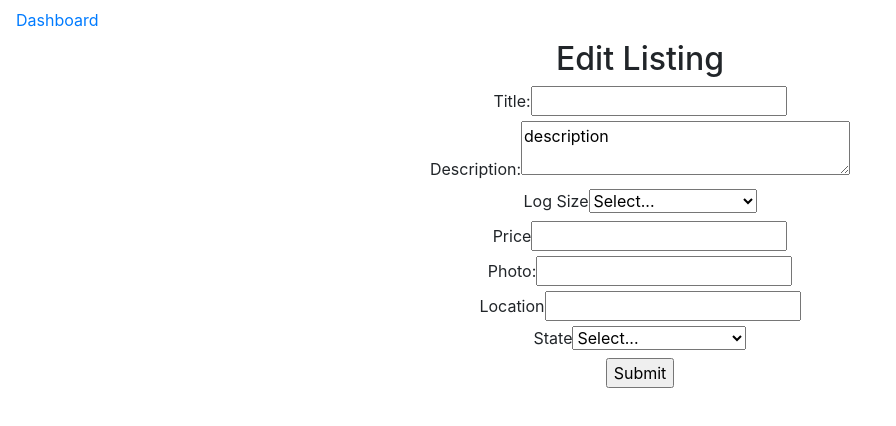
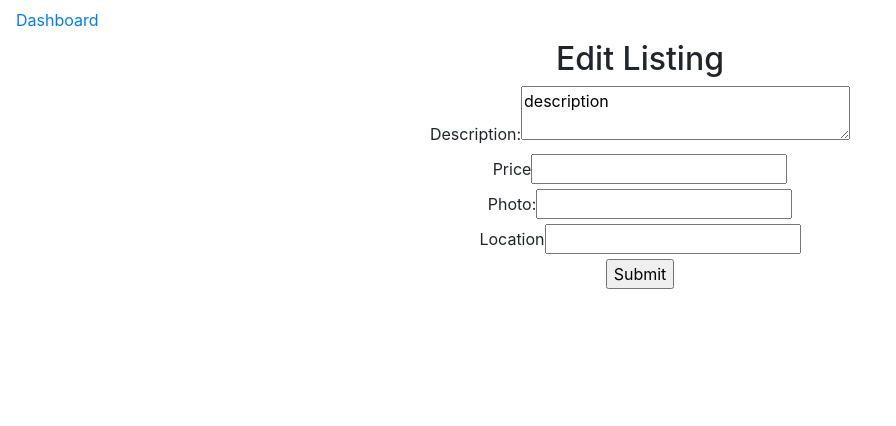
Before and after one commit to bwft-RVcamping-Airbnb/Frontend, a React (Create React App) app: page /listing/1/edit in a window 1280 px wide. Shown: the top 426 px of the page, without its empty margins (0-896 px from the left). Built offline with nearby package versions, Linux system fonts and the light colour scheme; sample sign-in values are in the browser's storage.

Commit message:
code cleanup

```diff
--- a/src/actions/deleteListingAction.js
+++ b/src/actions/deleteListingAction.js
@@ -14,7 +14,7 @@ export const deleteListingAction = id => dispatch => {
                 payload: res.message
             })
 
-            dispatch(push('/dashboard'));
+            // dispatch(push('/dashboard'));
 
             console.log(res);
         })
--- a/src/components/Listings/AddListing.js
+++ b/src/components/Listings/AddListing.js
@@ -35,17 +35,17 @@ const AddListing = props => {
             <div className="form-container">
 
             <form className="App" onSubmit={handleSubmit(onSubmit)}>
-            <div>
+            {/* <div>
               <label>Title: </label>
               <input type="text" name='title' ref={register({title: 'title'},{required: true})}/>
               {errors.title && errors.title.type === 'required' && (<p>This is required</p>)}
-            </div>
+            </div> */}
             <div>
               <label>Description: </label>
               <textarea rows="2" cols="30" name='description' ref={register({description: 'description'},{required: true})}/>
               {errors.description && <p>This is required</p>}
             </div>
-            <div>
+            {/* <div>
             <label>Log Size</label>
               <select name='size' ref={register({size: 'size'},{ required: true})} >
                 <option value="">Select...</option>
@@ -55,7 +55,7 @@ const AddListing = props => {
                 <option value="xlarge">XLarge 36ft to 43ft</option>
               </select>
               {errors.size && <p>This is required</p>}
-            </div>
+            </div> */}
             <div>
               <label>Price</label>
               <input type="number" name='price' ref={register({price: 'price'},{required: true})} />
@@ -71,7 +71,7 @@ const AddListing = props => {
               <input type="text" name='location' ref={register({location: 'location'},{ required: true})} />
               {errors.location && errors.location.type === 'required' && (<p>This is required</p>)}
             </div>
-            <div>
+            {/* <div>
             <label>State</label>
               <select name='state' ref={register({state: 'state'},{ required: true})} >
                 <option value="">Select...</option>
@@ -128,7 +128,7 @@ const AddListing = props => {
                 <option value="WY">Wyoming</option>
               </select>
               {errors.state && <p>This is required</p>}
-            </div>
+            </div> */}
 
 
               <input type='submit' />
--- a/src/components/Listings/EditListing.js
+++ b/src/components/Listings/EditListing.js
@@ -34,17 +34,17 @@ const EditListing = props => {
             <div className="form-container">
 
             <form className="App" onSubmit={handleSubmit(onSubmit)}>
-            <div>
+            {/* <div>
               <label>Title: </label>
               <input type="text" name='title' ref={register({title: 'title'},{required: true})}/>
               {errors.title && errors.title.type === 'required' && (<p>This is required</p>)}
-            </div>
+            </div> */}
             <div>
               <label>Description: </label>
               <textarea rows="2" cols="30" name='description' defaultValue={'description'} ref={register({description: 'description'},{required: true})}/>
               {errors.description && <p>This is required</p>}
             </div>
-            <div>
+            {/* <div>
             <label>Log Size</label>
               <select name='size' ref={register({size: 'size'},{ required: true})} >
                 <option value="">Select...</option>
@@ -54,7 +54,7 @@ const EditListing = props => {
                 <option value="xlarge">XLarge 36ft to 43ft</option>
               </select>
               {errors.size && <p>This is required</p>}
-            </div>
+            </div> */}
             <div>
               <label>Price</label>
               <input type="number" name='price' ref={register({price: 'price'},{required: true})} />
@@ -70,7 +70,7 @@ const EditListing = props => {
               <input type="text" name='location' ref={register({location: 'location'},{ required: true})} />
               {errors.location && errors.location.type === 'required' && (<p>This is required</p>)}
             </div>
-            <div>
+            {/* <div>
             <label>State</label>
               <select name='state' ref={register({state: 'state'},{ required: true})} >
                 <option value="">Select...</option>
@@ -127,7 +127,7 @@ const EditListing = props => {
                 <option value="WY">Wyoming</option>
               </select>
               {errors.state && <p>This is required</p>}
-            </div>
+            </div> */}
 
 
               <input type='submit' />
--- a/src/components/Listings/ListingCard.js
+++ b/src/components/Listings/ListingCard.js
@@ -1,4 +1,5 @@
 import React from 'react';
+import { connect } from 'react-redux';
 import {  Link } from 'react-router-dom';
 import {
   Card,
@@ -7,6 +8,7 @@ import {
   CardText,
 } from "reactstrap";
 
+import {deleteListingAction} from '../../actions/deleteListingAction';
 
 const ListingCard = props => {
 
@@ -26,9 +28,9 @@ const ListingCard = props => {
         <button>Edit</button>
       </Link>
 
-      <button>Delete</button>
+      <button onClick={() => props.deleteListingAction(props.listing.id)}>Delete</button>
     </div>
   )
 };
 
-export default ListingCard;
+export default connect(null, {deleteListingAction})(ListingCard);
```
